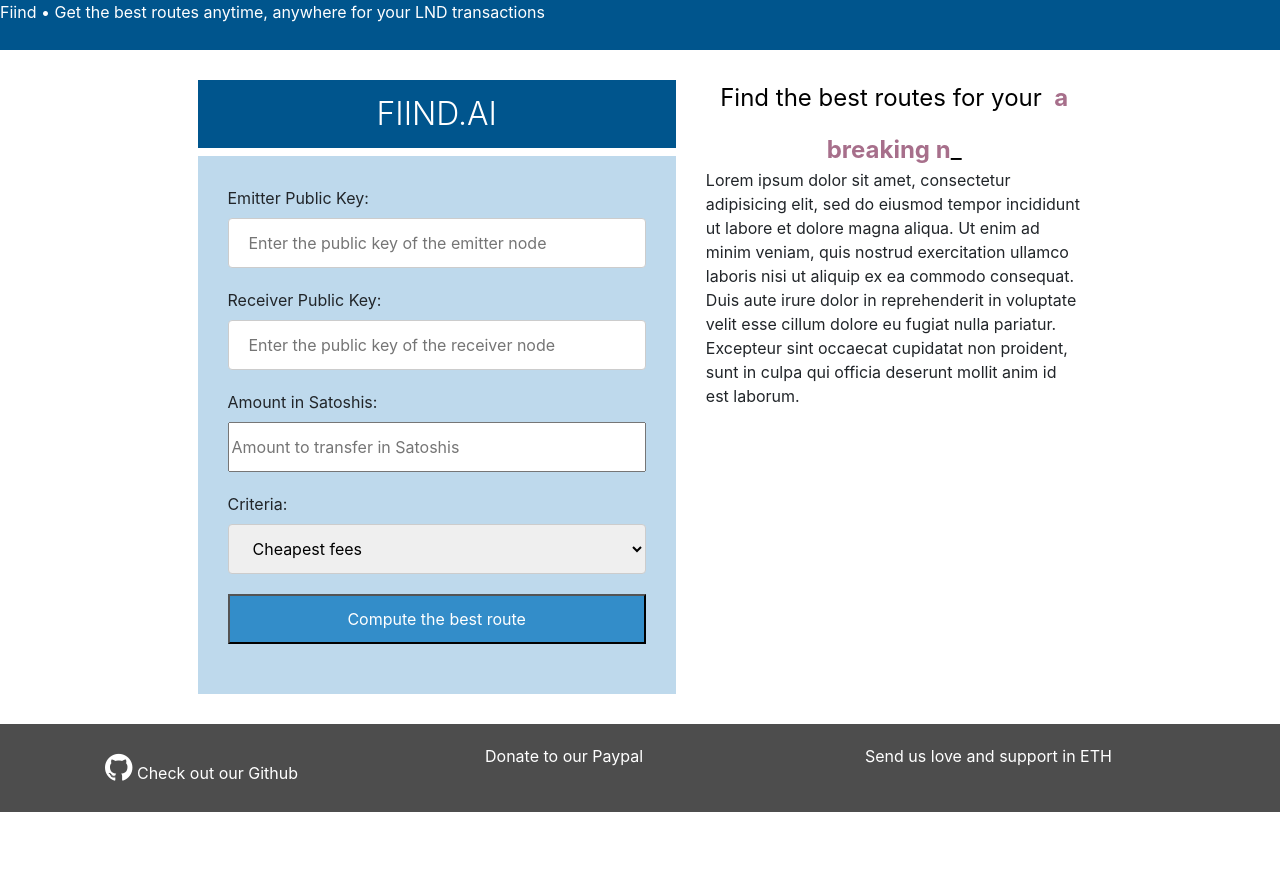
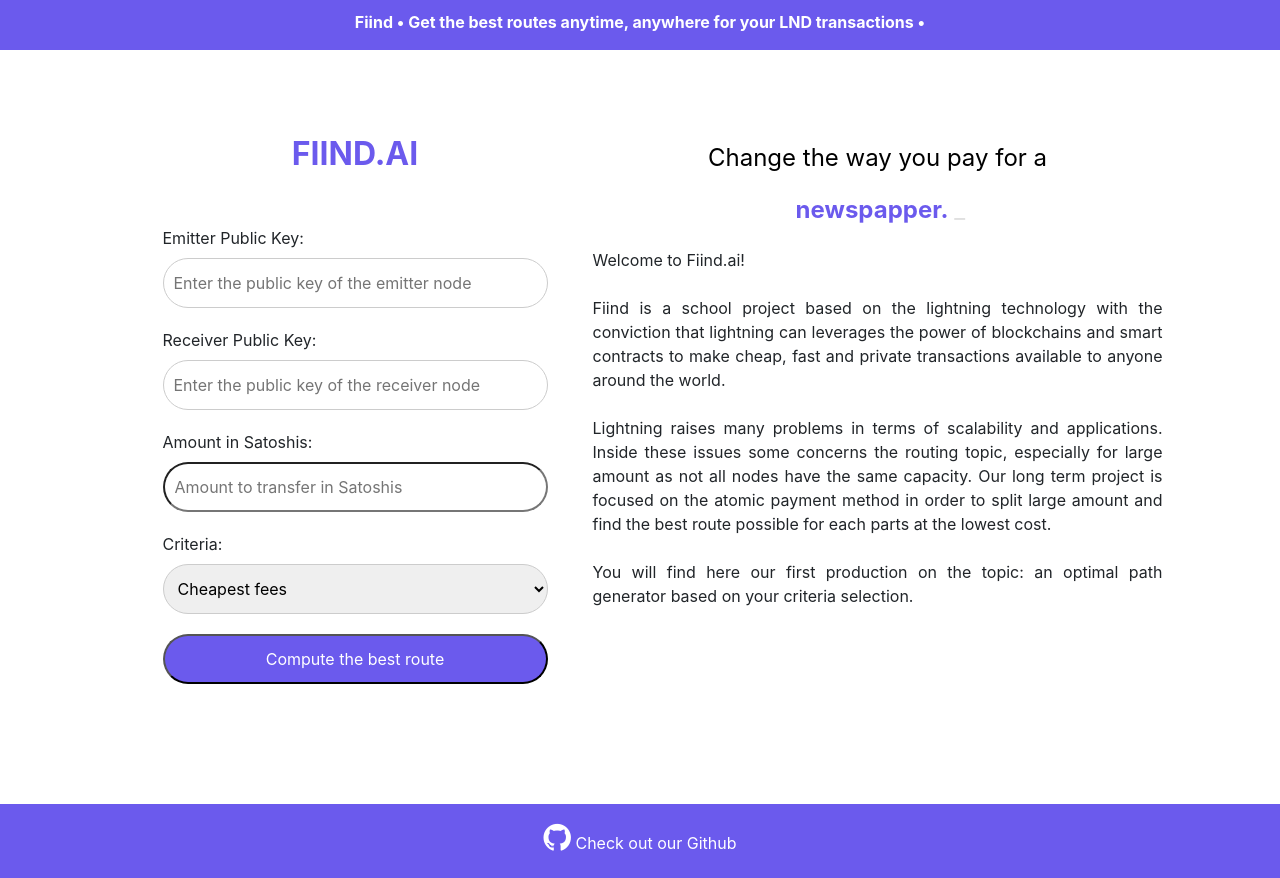
Before and after one commit to skylouis/LNproject, a Flask app: page / in a window 1280 px wide. Before the commit the page ends 812 px from the top, so only its background shows below. Run offline with Flask 2, Linux system fonts and the light colour scheme; some libraries are stand-ins or nearby versions.

Commit message:
Changement_CSS_et_HTML_1

```diff
--- a/static/styles/style.css
+++ b/static/styles/style.css
@@ -1,22 +1,41 @@
+body, html, * {
+    padding: 0px;
+    margin: 0px;
+    -webkit-font-smoothing: antialiased
+
+}
+
+p.sansserif {
+  font-family: 'Segoe UI', 'HelveticaNeue-Light', 'Helvetica Neue Light', 'Helvetica Neue', Helvetica, Arial, Ubuntu, Cantarell, sans-serif;
+}
+
+body, html {
+    width: 100%;
+    height: 100%
+}
+
 html {
   scroll-behavior: smooth;
 }
 
 body{
-  /* background: url("img/background_node.jpg"); */
+
   background-color: white;
   background-repeat: no-repeat;
   background-attachment: fixed;
 }
 
 header{
-  background-color: #00558d;
+  background-color: #6b5aed;
   color: white;
+  font-weight: bold;
   height: 50px;
+  padding: 10px;
+  text-align: center;
 }
 
 .main{
-  padding: 30px;
+  padding: 70px;
   /* background: rgba(255,255,255,0.6) */
 }
 
@@ -24,19 +43,21 @@ h1 {
   font-weight: 300;
   text-align: center;
   font-size: 32px;
-  color: white;
-  background-color: #00558d;
+  color: #6b5aed;
+  background-color: white;
   padding: 15px;
+  font-weight: bold;
 }
 
 #typed_subtitle {
   text-align: center;
   color: black;
   font-size: 1.5em;
+  padding: 20px;
 }
 
 #typed {
-	color: #a76f8b;
+  color: #6b5aed;
   font-weight: bold;
   background-color: white;
 }
@@ -44,7 +65,7 @@ h1 {
 #search_zone {
   margin: 0 auto;
   width: 100%;
-  background-color: #bed9ec;
+  background-color: white;
   padding: 30px;
 }
 
@@ -59,22 +80,27 @@ h1 {
   width: 100%;
   height: 50px;
   margin-bottom: 20px;
+  padding: 10px;
+  border-radius: 35px;
 }
 
 #search_zone input[type=text], #search_zone select, #search_zone_result input[type=text], #search_zone_result select{
   display: inline-block;
   border: 1px solid #ccc;
-  border-radius: 4px;
+  border-radius: 35px;
   box-sizing: border-box;
 }
 
 #search_zone input[type=submit], #search_zone_result input[type=submit]{
-  background-color: #338dc9;
+  background-color: #6b5aed;
   color: white;
+  font-weight: bold
+  border-radius: 35px;
 }
 
+
 #search_zone input[type=text], #search_zone select{
-  padding: 12px 20px;
+  /*padding: 12px 20px;*/
 }
 
 #map{
@@ -82,7 +108,7 @@ h1 {
 }
 
 footer{
-  background-color: #4d4d4d;
+  background-color: #6b5aed;
   color: white;
   /* position: fixed;
   left: 0;
@@ -91,7 +117,9 @@ footer{
 }
 
 footer p{
-  margin: 20px;
+    text-align: center;
+    vertical-align: center;
+    padding-top: 10px;
 }
 
 footer a{
--- a/templates/index.html
+++ b/templates/index.html
@@ -37,7 +37,7 @@
 
 <body>
   <header>
-    <p>Fiind • Get the best routes anytime, anywhere for your LND transactions</p>
+    <p>Fiind • Get the best routes anytime, anywhere for your LND transactions •</p>
   </header>
 
 
@@ -63,37 +63,50 @@
                 <option value="fee">Cheapest fees</option>
                 <option value="node">Fewest nodes</option>
               </select>
-
+              <div class="rounded">
               <input type="submit" value="Compute the best route">
+              </div>
             </form>
           </div>
         </div>
 
-        <div class="col-12 col-sm-12 col-lg-4">
+        <div class="col-12 col-sm-12 col-lg-6">
           <div id="typed_subtitle">
-        		<p style="display: inline-block;">Find the best routes for your </p>
+            <p style="display: inline-block;">Change the way you pay for a </p>
             <div id="typed-strings">
-        			<p class="color2">&nbsp;a quote.&nbsp;</p>
-        			<p class="color2">&nbsp;a breaking news.&nbsp;</p>
-        			<p class="color2">&nbsp;a figure.&nbsp;</p>
-        			<p class="color2">&nbsp;a statistic.&nbsp;</p>
+              <p class="color2">&nbsp;coffee.&nbsp;</p>
+              <p class="color2">&nbsp;new book.&nbsp;</p>
+              <p class="color2">&nbsp;newspapper.&nbsp;</p>
             </div>
             <span id="typed"></span>
 
             <script>
             var typed = new Typed('#typed', {
               stringsElement: '#typed-strings',
-        			typeSpeed: 40,
-        			backSpeed: 40,
+              typeSpeed: 30,
+              backSpeed: 30,
               backDelay: 2000,
-        			startDelay: 200,
+              startDelay: 250,
               smartBackspace: false,
               cursorChar: '_',
               loop: true});
             </script>
           </div>
-          <p>Lorem ipsum dolor sit amet, consectetur adipisicing elit, sed do eiusmod tempor incididunt ut labore et dolore magna aliqua. Ut enim ad minim veniam, quis nostrud exercitation ullamco laboris nisi ut aliquip ex ea commodo consequat. Duis aute irure dolor in reprehenderit in voluptate velit esse cillum dolore eu fugiat nulla pariatur. Excepteur sint occaecat cupidatat non proident, sunt in culpa qui officia deserunt mollit anim id est laborum.</p>
+
+          <div id="main_text">
+            <div class="row align-items-center">
+              <div align="justify">
+                <p>Welcome to Fiind.ai! <br />
+                <BR>
+                Fiind is a school project based on the lightning technology with the conviction that lightning can leverages the power of blockchains and smart contracts to make cheap, fast and private transactions available to anyone around the world. <br />
+                <BR>
+                Lightning raises many problems in terms of scalability and applications. Inside these issues some concerns the routing topic, especially for large amount as not all nodes have the same capacity. Our long term project is focused on the atomic payment method in order to split large amount and find the best route possible for each parts at the lowest cost. <br />
+                <BR>
+                You will find here our first production on the topic: an optimal path generator based on your criteria selection. <br /></p>
                 <p></p>
+              </div>
+            </div>
+          </div>
         </div>
       </div>
     </div>
@@ -103,12 +116,13 @@
   <footer>
     <div class="container">
       <div class="row">
-        <div class="col-12 col-sm-12 col-lg-4">
+        <div class="col-12 col-sm-12 col-lg-12">
           <p>
             <a href="https://github.com/skylouis/LNproject" target="_blank">
-              <span style="font-size: 2em; verticle-align: middle;"><i class="fa fa-github"></i></span> Check out our Github</a>
+              <span style="font-size: 2em; text-align: middle; "><i class="fa fa-github"></i></span> Check out our Github</a>
           </p>
         </div>
+        <!--
         <div class="col-12 col-sm-12 col-lg-4">
           <p>
             <a href="" target="_blank">Donate to our Paypal</a>
@@ -119,6 +133,7 @@
             <a href="" target="_blank">Send us love and support in ETH</a>
           </p>
         </div>
+      -->
       </div>
     </div>
   </footer>
--- a/templates/result.html
+++ b/templates/result.html
@@ -55,7 +55,7 @@
 
 <body>
   <header>
-    <p>Fiind • Best routes anytime, anywhere</p>
+    <p>Fiind • Get the best routes anytime, anywhere for your LND transactions •</p>
   </header>
 
   <!-- 022fbf66d0c695894bd5de86e35764f4890fcdf4ef577b3f8bc25efd55b4f220e3
```
Lines whose indentation alone changed are shown as unchanged.
